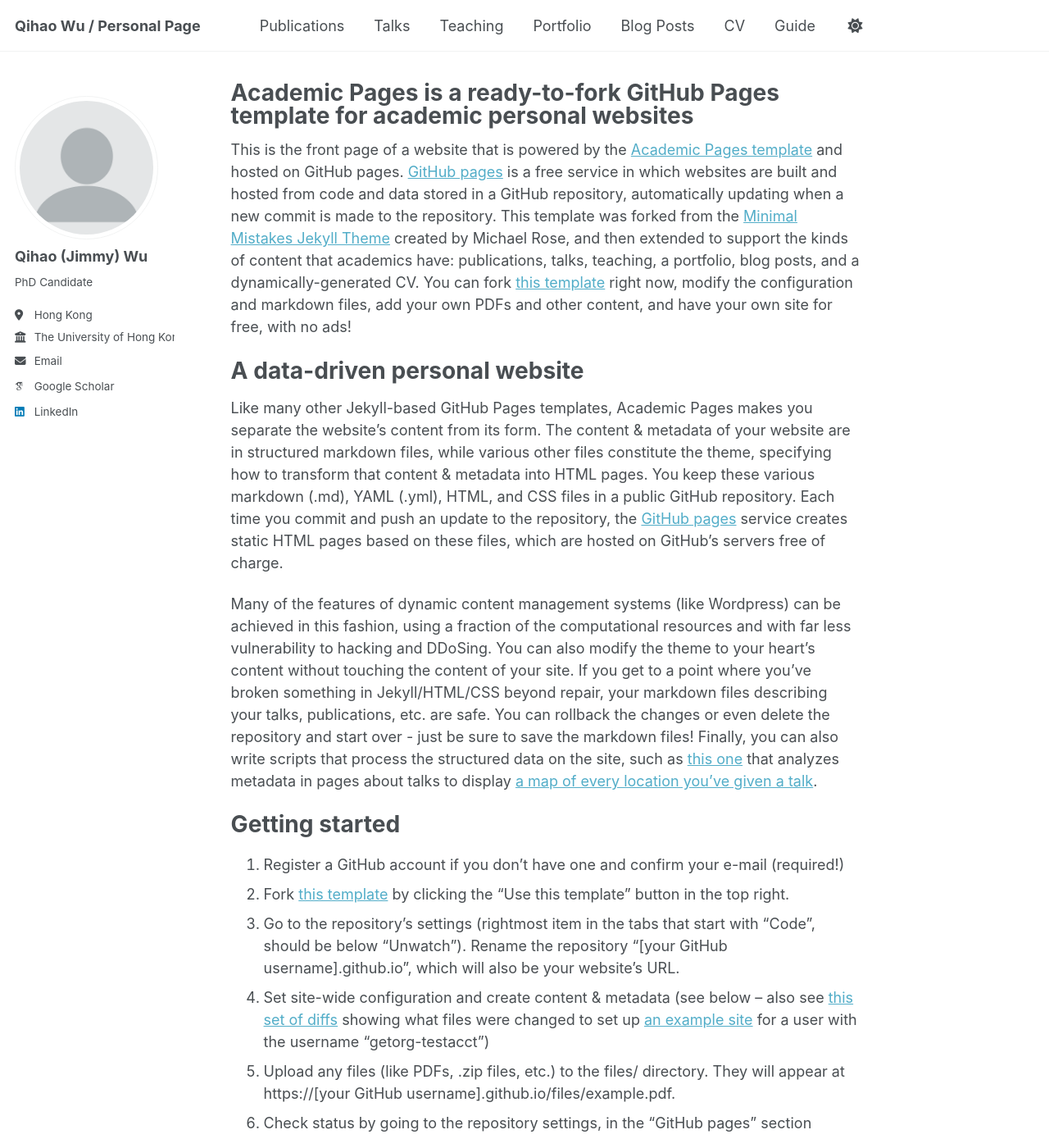
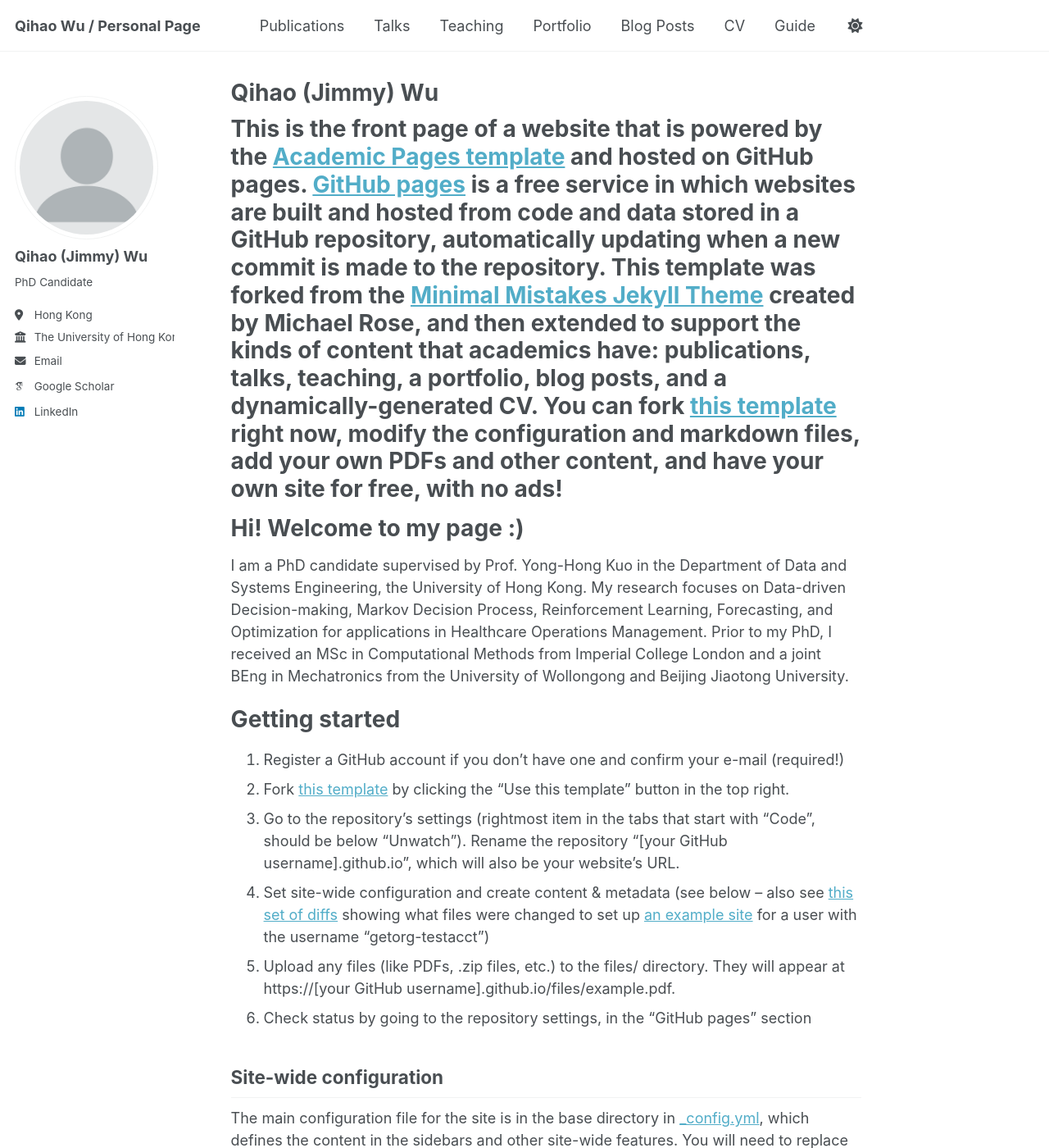
Before and after one commit to Qihao-Wu/bio, a Jekyll site: the page built from _pages/about.md, in a window 1280 px wide and 1400 px high. Shown: the whole window at 82% size. Built offline with Jekyll 4.4.1, drawn with Linux system fonts in a browser that asks for light colours; some web fonts are replaced.

Commit message:
Update about.md

```diff
--- a/_pages/about.md
+++ b/_pages/about.md
@@ -1,19 +1,19 @@
 ---
 permalink: /
-title: "Academic Pages is a ready-to-fork GitHub Pages template for academic personal websites"
+title: "Qihao (Jimmy) Wu"
 author_profile: true
 redirect_from:
   - /about/
   - /about.html
 ---
 
-This is the front page of a website that is powered by the [Academic Pages template](https://github.com/academicpages/academicpages.github.io) and hosted on GitHub pages. [GitHub pages](https://pages.github.com) is a free service in which websites are built and hosted from code and data stored in a GitHub repository, automatically updating when a new commit is made to the repository. This template was forked from the [Minimal Mistakes Jekyll Theme](https://mmistakes.github.io/minimal-mistakes/) created by Michael Rose, and then extended to support the kinds of content that academics have: publications, talks, teaching, a portfolio, blog posts, and a dynamically-generated CV. You can fork [this template](https://github.com/academicpages/academicpages.github.io) right now, modify the configuration and markdown files, add your own PDFs and other content, and have your own site for free, with no ads!
+# This is the front page of a website that is powered by the [Academic Pages template](https://github.com/academicpages/academicpages.github.io) and hosted on GitHub pages. [GitHub pages](https://pages.github.com) is a free service in which websites are built and hosted from code and data stored in a GitHub repository, automatically updating when a new commit is made to the repository. This template was forked from the [Minimal Mistakes Jekyll Theme](https://mmistakes.github.io/minimal-mistakes/) created by Michael Rose, and then extended to support the kinds of content that academics have: publications, talks, teaching, a portfolio, blog posts, and a dynamically-generated CV. You can fork [this template](https://github.com/academicpages/academicpages.github.io) right now, modify the configuration and markdown files, add your own PDFs and other content, and have your own site for free, with no ads!
 
-A data-driven personal website
+Hi! Welcome to my page :)
 ======
-Like many other Jekyll-based GitHub Pages templates, Academic Pages makes you separate the website's content from its form. The content & metadata of your website are in structured markdown files, while various other files constitute the theme, specifying how to transform that content & metadata into HTML pages. You keep these various markdown (.md), YAML (.yml), HTML, and CSS files in a public GitHub repository. Each time you commit and push an update to the repository, the [GitHub pages](https://pages.github.com/) service creates static HTML pages based on these files, which are hosted on GitHub's servers free of charge.
+I am a PhD candidate supervised by Prof. Yong-Hong Kuo in the Department of Data and Systems Engineering, the University of Hong Kong.
+My research focuses on Data-driven Decision-making, Markov Decision Process, Reinforcement Learning, Forecasting, and Optimization for applications in Healthcare Operations Management. Prior to my PhD, I received an MSc in Computational Methods from Imperial College London and a joint BEng in Mechatronics from the University of Wollongong and Beijing Jiaotong University.
 
-Many of the features of dynamic content management systems (like Wordpress) can be achieved in this fashion, using a fraction of the computational resources and with far less vulnerability to hacking and DDoSing. You can also modify the theme to your heart's content without touching the content of your site. If you get to a point where you've broken something in Jekyll/HTML/CSS beyond repair, your markdown files describing your talks, publications, etc. are safe. You can rollback the changes or even delete the repository and start over - just be sure to save the markdown files! Finally, you can also write scripts that process the structured data on the site, such as [this one](https://github.com/academicpages/academicpages.github.io/blob/master/talkmap.ipynb) that analyzes metadata in pages about talks to display [a map of every location you've given a talk](https://academicpages.github.io/talkmap.html).
 
 Getting started
 ======
```
